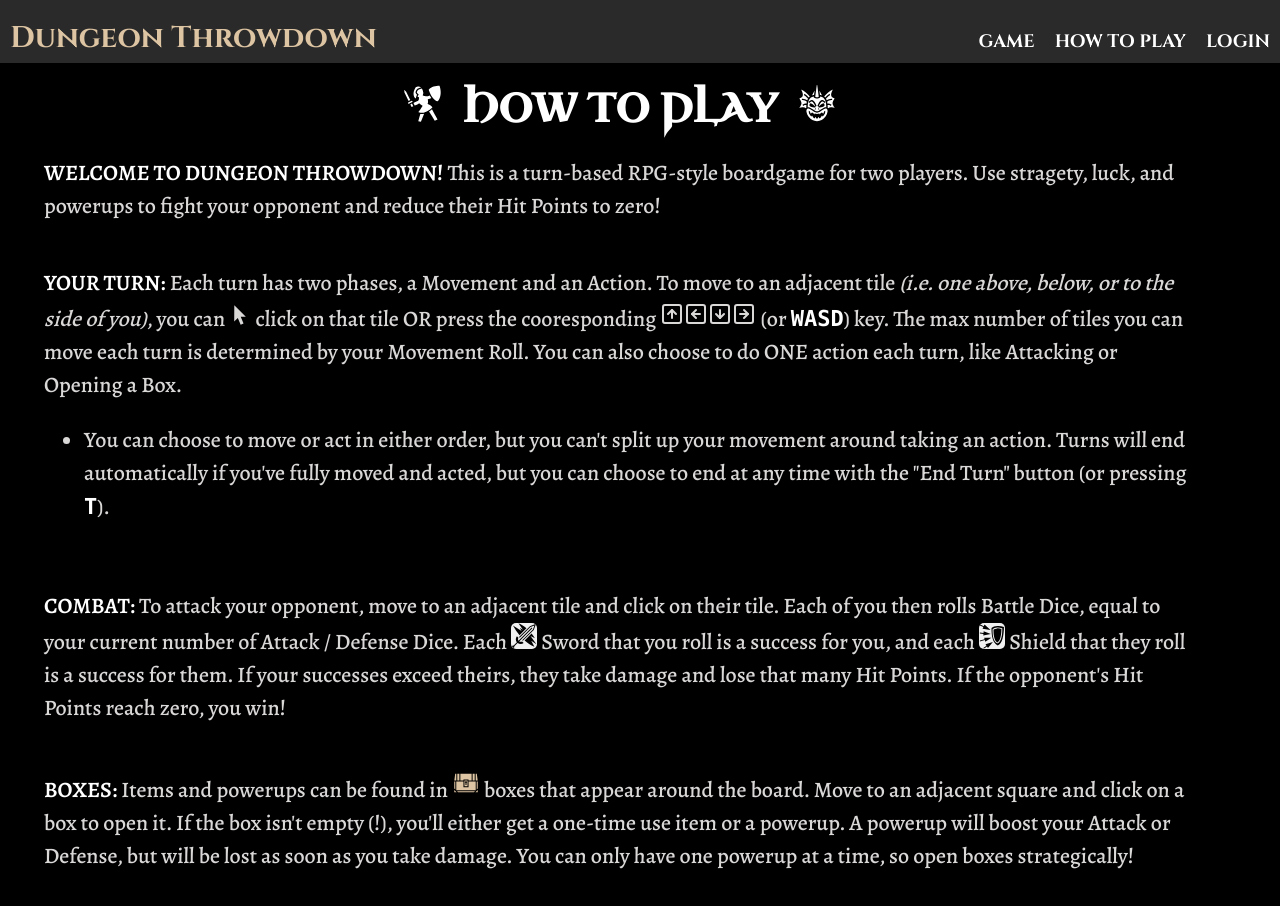
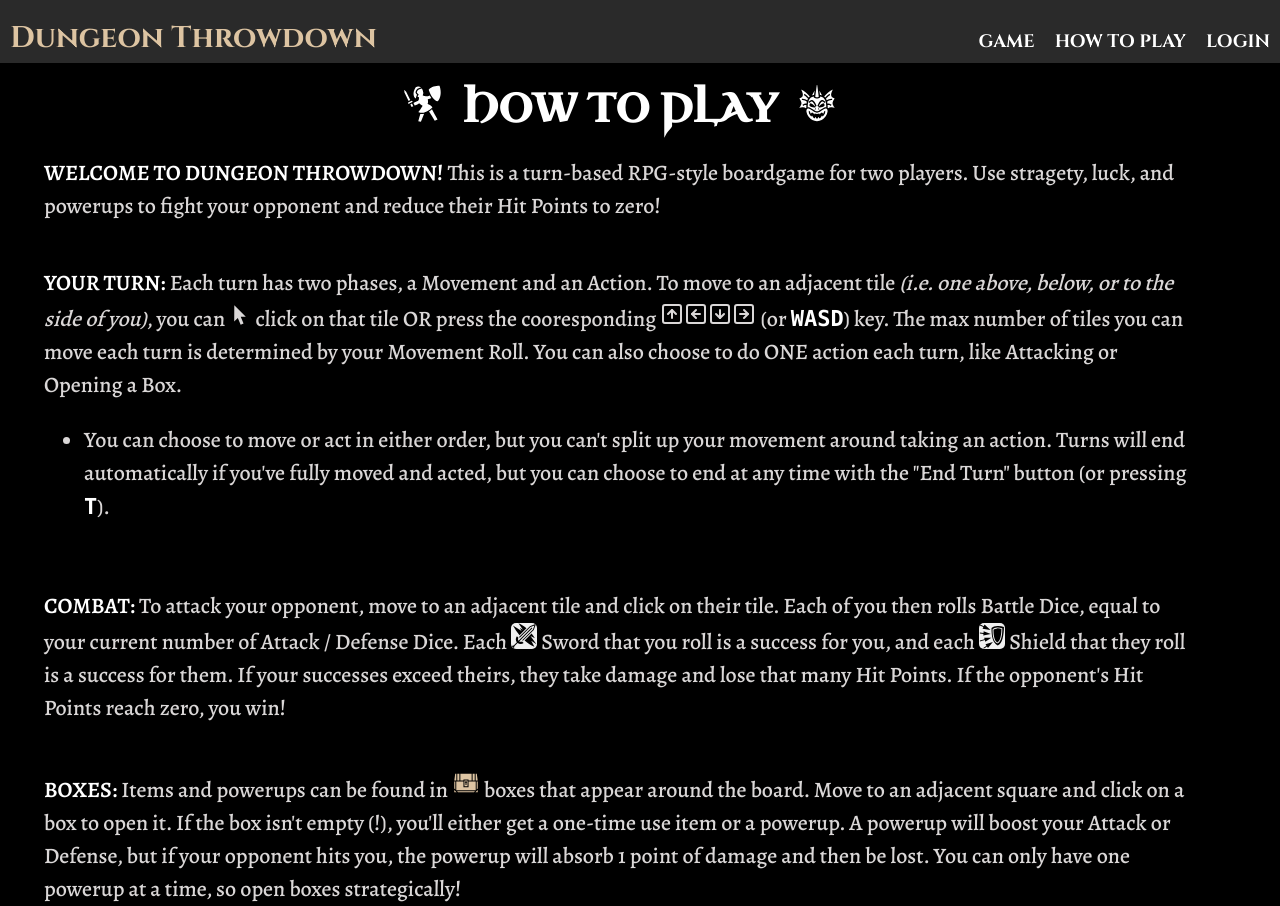
Before and after one commit to jbshryne/dungeon-crawl, a React (Create React App) app: page /rules in a window 1280 px wide. Before the commit the page ends 873 px from the top, so only its background shows below. Built offline with nearby package versions, Linux system fonts and the light colour scheme; what boardgame.io would draw is missing.

Commit message:
updated description of powerup behavior in Rules page and Readme

```diff
--- a/src/pages/Rules.jsx
+++ b/src/pages/Rules.jsx
@@ -75,8 +75,9 @@ const Rules = () => {
         that appear around the board. Move to an adjacent square and click on a
         box to open it. If the box isn't empty (!), you'll either get a one-time
         use item or a powerup. A powerup will boost your Attack or Defense, but
-        will be lost as soon as you take damage. You can only have one powerup
-        at a time, so open boxes strategically!
+        if your opponent hits you, the powerup will absorb 1 point of damage and
+        then be lost. You can only have one powerup at a time, so open boxes
+        strategically!
       </p>
     </div>
   );
```
